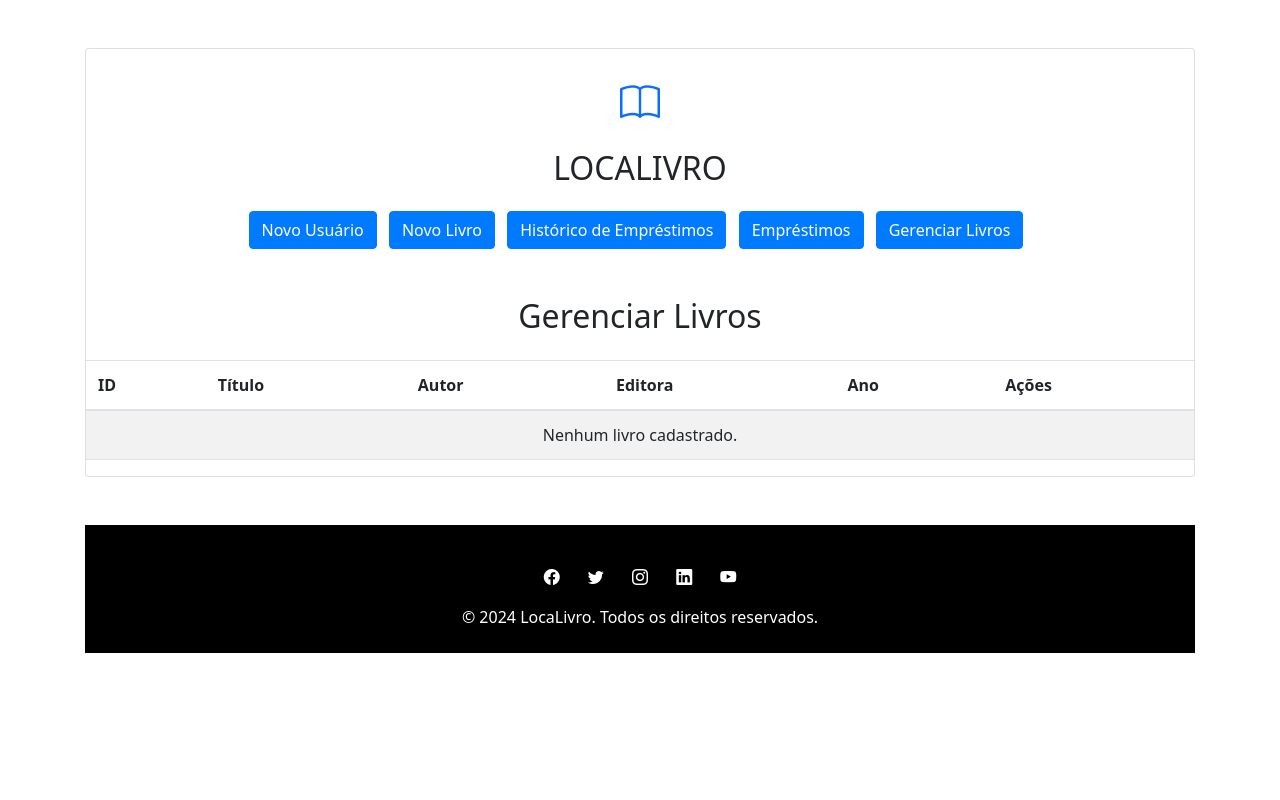
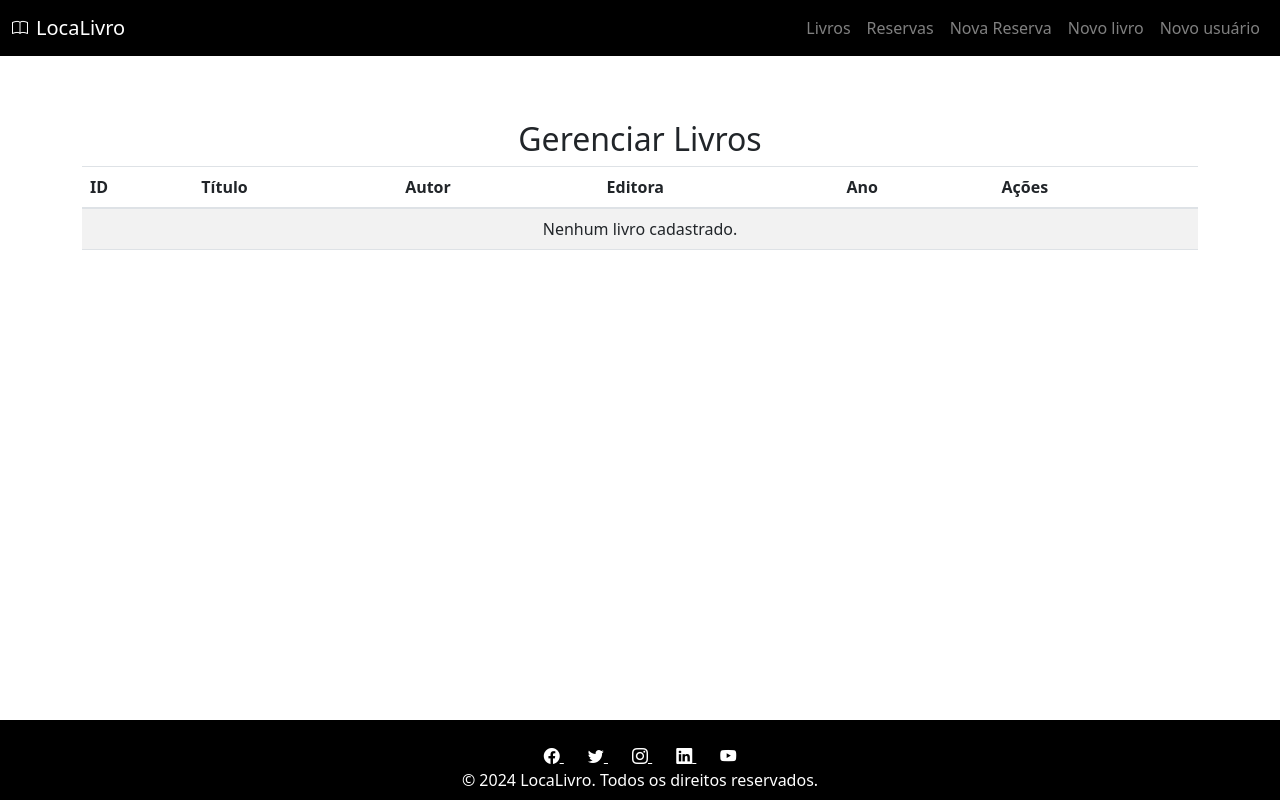
Before and after one commit to XicoBr/PROJETO-WEB, a PHP site: page /livros.php in a window 1280 px wide. Run offline with PHP 8.4, Linux system fonts and the light colour scheme; data that the repository does not hold is empty; some libraries are stand-ins or nearby versions.

Commit message:
:lipstick: Melhorias visuais das páginas

```diff
--- a/projeto-facul_TESTE/emprestimos.php
+++ b/projeto-facul_TESTE/emprestimos.php
@@ -35,7 +35,7 @@ $result_livros = $conn->query($sql_livros);
 
 
 
-    <div class="container my-5">
+    <div class="container min-height-content">
         <h1 class="text-center mb-4">Novo Empréstimo</h1>
         <form method="post" action="<?php echo htmlspecialchars($_SERVER["PHP_SELF"]);?>">
             <div class="form-group">
@@ -71,10 +71,11 @@ $result_livros = $conn->query($sql_livros);
             <div class="form-group">
                 <label for="data_devolucao">Data de Devolução</label>
                 <input type="date" class="form-control" id="data_devolucao" name="data_devolucao" required>
+                <button type="submit" class="form-btn col-6 col-md-4 btn btn-primary">Realizar Empréstimo</button>
             </div>
-            <button type="submit" class="btn btn-primary">Realizar Empréstimo</button>
         </form>
     </div>
+
     <!-- Modal -->
 <div class="modal fade" id="resultModal" tabindex="-1" aria-labelledby="modalLabel" aria-hidden="true">
     <div class="modal-dialog">
--- a/projeto-facul_TESTE/footer.php
+++ b/projeto-facul_TESTE/footer.php
@@ -1,19 +1,19 @@
-<footer class="bg-black text-white py-4 mt-5">
+<footer class="footer  py-2">
         <div class="container">
             <div class="row text-center">
                 <div class="col-12">
                     <div class="mt-3">
-                        <a href="#" class="text-white me-4 ">
+                        <a href="#" class="text-white me-4">
                             <i class="bi bi-facebook footer"></i>
                         </a>
-                        <a href="#" class="text-white me-4 ">
+                        <a href="#" class="text-white me-4">
                             <i class="bi bi-twitter footer"></i>
                         </a>
-                        <a href="#" class="text-white me-4 ">
+                        <a href="#" class="text-white me-4">
                             <i class="bi bi-instagram footer"></i>
                         </a>
-                        <a href="#" class="text-white me-4 ">
-                            <i class="bi bi-linkedin  footer"></i>
+                        <a href="#" class="text-white me-4">
+                            <i class="bi bi-linkedin footer"></i>
                         </a>
                         <a href="#" class="text-white footer">
                             <i class="bi bi-youtube footer"></i>
@@ -21,7 +21,7 @@
                     </div>
                 </div>
             </div>
-            <div class="row mt-3">
+            <div class="row">
                 <div class="col-12 text-center">
                     <p class="mb-0">&copy; 2024 LocaLivro. Todos os direitos reservados.</p>
                 </div>
@@ -29,10 +29,10 @@
         </div>
     </footer>
 
-
-
     <script src="https://code.jquery.com/jquery-3.5.1.slim.min.js"></script>
     <script src="https://cdn.jsdelivr.net/npm/@popperjs/core@2.5.4/dist/umd/popper.min.js"></script>
     <script src="https://stackpath.bootstrapcdn.com/bootstrap/4.5.2/js/bootstrap.min.js"></script>
+    <script src="https://cdn.jsdelivr.net/npm/@popperjs/core@2.11.8/dist/umd/popper.min.js" integrity="sha384-I7E8VVD/ismYTF4hNIPjVp/Zjvgyol6VFvRkX/vR+Vc4jQkC+hVqc2pM8ODewa9r" crossorigin="anonymous"></script>
+    <script src="https://cdn.jsdelivr.net/npm/bootstrap@5.3.3/dist/js/bootstrap.min.js" integrity="sha384-0pUGZvbkm6XF6gxjEnlmuGrJXVbNuzT9qBBavbLwCsOGabYfZo0T0to5eqruptLy" crossorigin="anonymous"></script>
 </body>
 </html>
--- a/projeto-facul_TESTE/header.php
+++ b/projeto-facul_TESTE/header.php
@@ -11,39 +11,105 @@
     <style>
         * {
             font-family: system-ui, -apple-system, BlinkMacSystemFont, 'Segoe UI', Roboto, Oxygen, Ubuntu, Cantarell, 'Open Sans', 'Helvetica Neue', sans-serif;
+            box-sizing: border-box;
+            margin: 0;
+            padding: 0;
         }
-         .logo {
+
+        html {
+            height: 100%;
+            margin: 0;
+        }
+
+        body {
+            display: flex;
+            flex-direction: column;
+            min-height: 100vh;
+            margin: 0;
+            padding: 0;
+        }
+
+        .content-wrapper {
+            flex: 1 0 auto;
+            width: 100%;
+            padding-bottom: 60px; /* Altura do footer + espaço extra */
+        }
+
+        .logo {
             font-size: 2.5rem;
             color: #0d6efd;
             margin-bottom: 1rem;
         }
+
         .footer {
             transition: 0.4s;
         }
+
         .footer:hover {
             color: #d6e3f8;
+        }
 
+        .form-group {
+            display: flex;
+            flex-direction: column;
+            justify-content: center;
+            justify-items: center;
+            width: 50%;
+            margin: auto;
+            text-align: left;
+            margin-bottom: 5px;
+        }
+
+        .form-btn {
+            display: flex;
+            flex-direction: row;
+            justify-content: center;
+            justify-items: auto;
+            width: fit-content;
+            margin-top: 5px;
+        }
+
+        footer {
+            display: flex;
+            flex-direction: row;
+            flex-shrink: 0;
+            width: 100%;
+            bottom: 0;
+            background-color: black;
+            color: white;
+        }
+
+        .main-content {
+            padding: 2rem 0;
+        }
+
+        /* Nova classe para garantir que o conteúdo principal tenha altura mínima */
+        .min-height-content {
+            min-height: calc(100vh - 200px); /* 60px é a altura aproximada do footer */
         }
     </style>
 </head>
 <body>
+    <div class="content-wrapper">
+        <header>
+            <nav class="navbar navbar-expand-lg navbar-dark bg-black">
+                <div class="container-fluid">
+                    <i class="bi bi-book text-white me-2"></i>
+                    <a class="navbar-brand" href="#">LocaLivro</a>
 
-    <div class="container my-5">
-        <div class="card">
-            <div class="card-body p-4">
-                <!-- Logo e Título -->
-                <div class="text-center mb-4">
-                    <div class="logo">
-                        <i class="bi bi-book"></i>
+                    <button class="navbar-toggler" type="button" data-bs-toggle="collapse" data-bs-target="#navbarNav" aria-controls="navbarNav" aria-expanded="false" aria-label="Toggle navigation">
+                        <span class="navbar-toggler-icon"></span>
+                    </button>
+                    <div class="collapse navbar-collapse" id="navbarNav">
+                        <ul class="navbar-nav ms-auto text-center">
+                            <li class="nav-item"><a class="nav-link" href="livros.php">Livros</a></li>
+                            <li class="nav-item"><a class="nav-link" href="historico_emprestimos.php">Reservas</a></li>
+                            <li class="nav-item"><a class="nav-link" href="emprestimos.php">Nova Reserva</a></li>
+                            <li class="nav-item"><a class="nav-link" href="novo_livro.php">Novo livro</a></li>
+                            <li class="nav-item"><a class="nav-link" href="novo_usuario.php">Novo usuário</a></li>
+                        </ul>
                     </div>
-                    <h2 class="mb-3">LOCALIVRO</h2>
                 </div>
-        <div class="text-center mb-4">
-
-            <a href="novo_usuario.php" class="btn btn-primary mr-2">Novo Usuário</a>
-            <a href="novo_livro.php" class="btn btn-primary mr-2">Novo Livro</a>
-            <a href="historico_emprestimos.php" class="btn btn-primary mr-2">Histórico de Empréstimos</a>
-            <a href="emprestimos.php" class="btn btn-primary mr-2">Empréstimos</a>
-            <a href="livros.php" class="btn btn-primary mr-2">Gerenciar Livros</a>
-        </div>
+            </nav>
+        </header>
     </div>
--- a/projeto-facul_TESTE/historico_emprestimos.php
+++ b/projeto-facul_TESTE/historico_emprestimos.php
@@ -17,8 +17,8 @@ $result = $conn->query($sql);
 
 
 
-    <div class="container my-5">
-        <h1 class="text-center mb-4">Histórico de Empréstimos</h1>
+    <div class="container  min-height-content">
+        <h1 class="text-center">Histórico de Empréstimos</h1>
         <div class="table-responsive">
             <table class="table table-striped">
                 <thead>
--- a/projeto-facul_TESTE/index.php
+++ b/projeto-facul_TESTE/index.php
@@ -72,7 +72,7 @@ if ($_SERVER["REQUEST_METHOD"] == "POST" && isset($_POST['cadastro'])) {
         }
         .login-container {
             max-width: 400px;
-            margin: 50px auto;
+            margin: 100px auto;
         }
         .card {
             border: none;
--- a/projeto-facul_TESTE/livros.php
+++ b/projeto-facul_TESTE/livros.php
@@ -44,18 +44,11 @@ $sql = "SELECT id, titulo, autor, editora, ano FROM livros";
 $result = $conn->query($sql);
 ?>
 
-<!DOCTYPE html>
-<html lang="pt-BR">
-<head>
-    <meta charset="UTF-8">
-    <meta name="viewport" content="width=device-width, initial-scale=1.0">
-    <title>Gerenciar Livros</title>
-    <link rel="stylesheet" href="https://stackpath.bootstrapcdn.com/bootstrap/4.5.2/css/bootstrap.min.css">
-</head>
+
 
 
         <?php if (isset($message)): ?>
-            <div class="alert alert-<?php echo $message['type']; ?> alert-dismissible fade show" role="alert">
+            <div class="text-center alert alert-<?php echo $message['type']; ?> alert-dismissible fade show" style="margin-top: -59px" role="alert">
                 <?php echo $message['text']; ?>
                 <button type="button" class="close" data-dismiss="alert" aria-label="Close">
                     <span aria-hidden="true">&times;</span>
@@ -63,7 +56,8 @@ $result = $conn->query($sql);
             </div>
         <?php endif; ?>
 
-        <h2 class="text-center mb-4">Gerenciar Livros</h2>
+        <div class="container min-height-content">
+            <h2 class="text-center">Gerenciar Livros</h2>
             <div class="table-responsive">
                 <table class="table table-striped">
                     <thead>
@@ -104,6 +98,7 @@ $result = $conn->query($sql);
                 </table>
             </div>
                 </div>
+        </div>
 
 <?php
     include 'footer.php';
--- a/projeto-facul_TESTE/novo_livro.php
+++ b/projeto-facul_TESTE/novo_livro.php
@@ -25,7 +25,7 @@ if ($_SERVER["REQUEST_METHOD"] == "POST") {
 
 
 
-<div class="container my-5">
+<div class="container  min-height-content">
     <h1 class="text-center mb-4">Cadastro de Novo Livro</h1>
     <form method="post" action="<?php echo htmlspecialchars($_SERVER["PHP_SELF"]);?>">
         <div class="form-group">
@@ -43,8 +43,8 @@ if ($_SERVER["REQUEST_METHOD"] == "POST") {
         <div class="form-group">
             <label for="ano">Ano</label>
             <input type="number" class="form-control" id="ano" name="ano" required>
+            <button type="submit" class="form-btn btn btn-primary">Cadastrar livro</button>
         </div>
-        <button type="submit" class="btn btn-primary">Cadastrar</button>
     </form>
 </div>
 <!-- Modal -->
--- a/projeto-facul_TESTE/novo_usuario.php
+++ b/projeto-facul_TESTE/novo_usuario.php
@@ -24,7 +24,7 @@ if ($_SERVER["REQUEST_METHOD"] == "POST") {
 
 
 
-<div class="container my-5">
+<div class="container formulario min-height-content">
     <h1 class="text-center mb-4">Cadastro de Novo Usuário</h1>
     <form method="post" action="<?php echo htmlspecialchars($_SERVER["PHP_SELF"]);?>">
         <div class="form-group">
@@ -38,8 +38,8 @@ if ($_SERVER["REQUEST_METHOD"] == "POST") {
         <div class="form-group">
             <label for="senha">Senha</label>
             <input type="password" class="form-control" id="senha" name="senha" required>
+            <button type="submit" class="form-btn btn btn-primary">Cadastrar usuário</button>
         </div>
-        <button type="submit" class="btn btn-primary">Cadastrar</button>
     </form>
 </div>
 <!-- Modal -->
```
Lines whose indentation alone changed are shown as unchanged.
